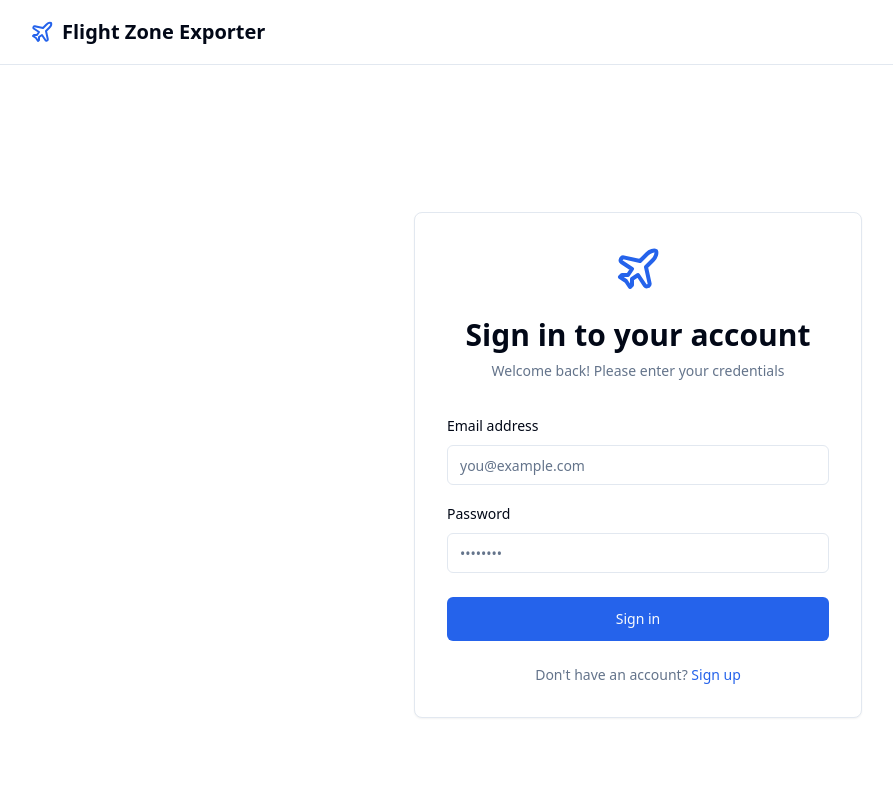
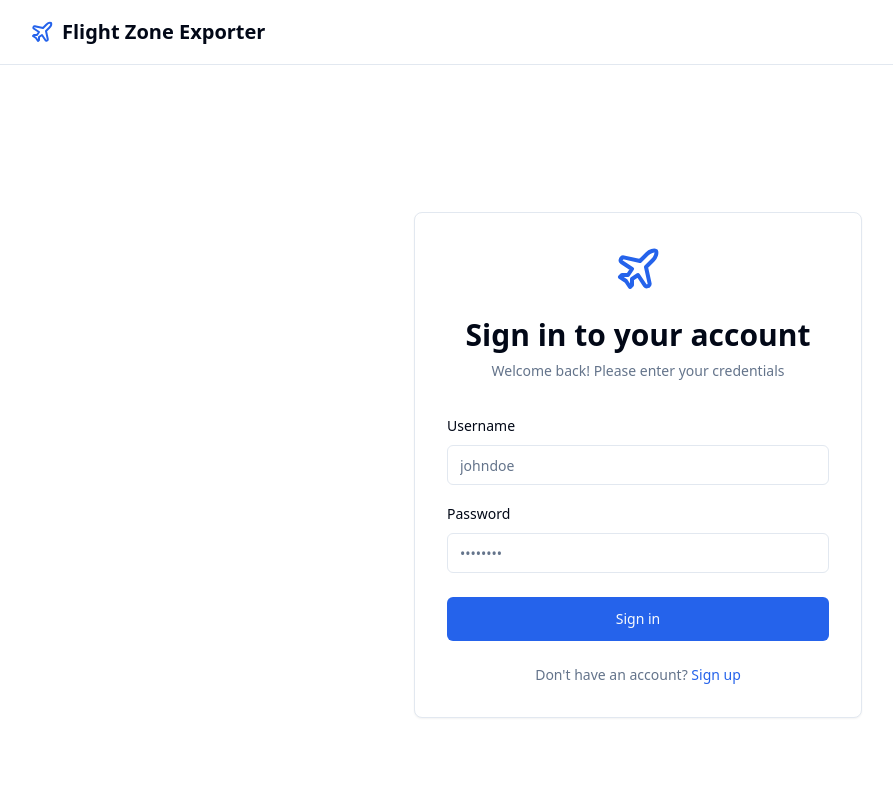
Before and after one commit to radinaldhs/flight-zone-exporter-vue, a Vue app: page /login in a window 1280 px wide. Shown: the top 800 px of the page, without its empty margins (2-895 px from the left). Built offline with nearby package versions, Linux system fonts and the light colour scheme; no server answers.

Commit message:
fix: authentication

```diff
--- a/src/App.vue
+++ b/src/App.vue
@@ -9,7 +9,7 @@
         </div>
 
         <div v-if="isAuthenticated" class="flex items-center gap-4">
-          <span class="text-sm text-muted-foreground">{{ authUser?.email }}</span>
+          <span class="text-sm text-muted-foreground">{{ authUser?.username }}</span>
           <Button variant="outline" size="sm" @click="handleReset">
             <RotateCcw class="h-4 w-4" />
             Reset
--- a/src/views/LoginView.vue
+++ b/src/views/LoginView.vue
@@ -12,13 +12,13 @@
       <form @submit.prevent="handleSubmit" class="space-y-6">
         <div class="space-y-4">
           <div>
-            <Label for="email">Email address</Label>
+            <Label for="username">Username</Label>
             <Input
-              id="email"
-              v-model="form.email"
-              type="email"
+              id="username"
+              v-model="form.username"
+              type="text"
               required
-              placeholder="you@example.com"
+              placeholder="johndoe"
               class="mt-2"
               :disabled="loading"
             />
@@ -81,7 +81,7 @@ const authStore = useAuthStore()
 const { loading, error } = storeToRefs(authStore)
 
 const form = ref({
-  email: '',
+  username: '',
   password: ''
 })
 
--- a/src/views/RegisterView.vue
+++ b/src/views/RegisterView.vue
@@ -16,19 +16,6 @@
 
           <div class="grid grid-cols-1 md:grid-cols-2 gap-4">
             <div>
-              <Label for="email">Email address *</Label>
-              <Input
-                id="email"
-                v-model="form.email"
-                type="email"
-                required
-                placeholder="you@example.com"
-                class="mt-2"
-                :disabled="loading"
-              />
-            </div>
-
-            <div>
               <Label for="username">Username *</Label>
               <Input
                 id="username"
@@ -37,20 +24,6 @@
                 required
                 minlength="3"
                 placeholder="johndoe"
-                class="mt-2"
-                :disabled="loading"
-              />
-            </div>
-          </div>
-
-          <div class="grid grid-cols-1 md:grid-cols-2 gap-4">
-            <div>
-              <Label for="fullName">Full Name</Label>
-              <Input
-                id="fullName"
-                v-model="form.full_name"
-                type="text"
-                placeholder="John Doe"
                 class="mt-2"
                 :disabled="loading"
               />
@@ -69,6 +42,18 @@
                 :disabled="loading"
               />
             </div>
+          </div>
+
+          <div>
+            <Label for="fullName">Full Name</Label>
+            <Input
+              id="fullName"
+              v-model="form.full_name"
+              type="text"
+              placeholder="John Doe"
+              class="mt-2"
+              :disabled="loading"
+            />
           </div>
         </div>
 
@@ -179,7 +164,6 @@ const authStore = useAuthStore()
 const { loading, error } = storeToRefs(authStore)
 
 const form = ref({
-  email: '',
   username: '',
   full_name: '',
   password: '',
```
